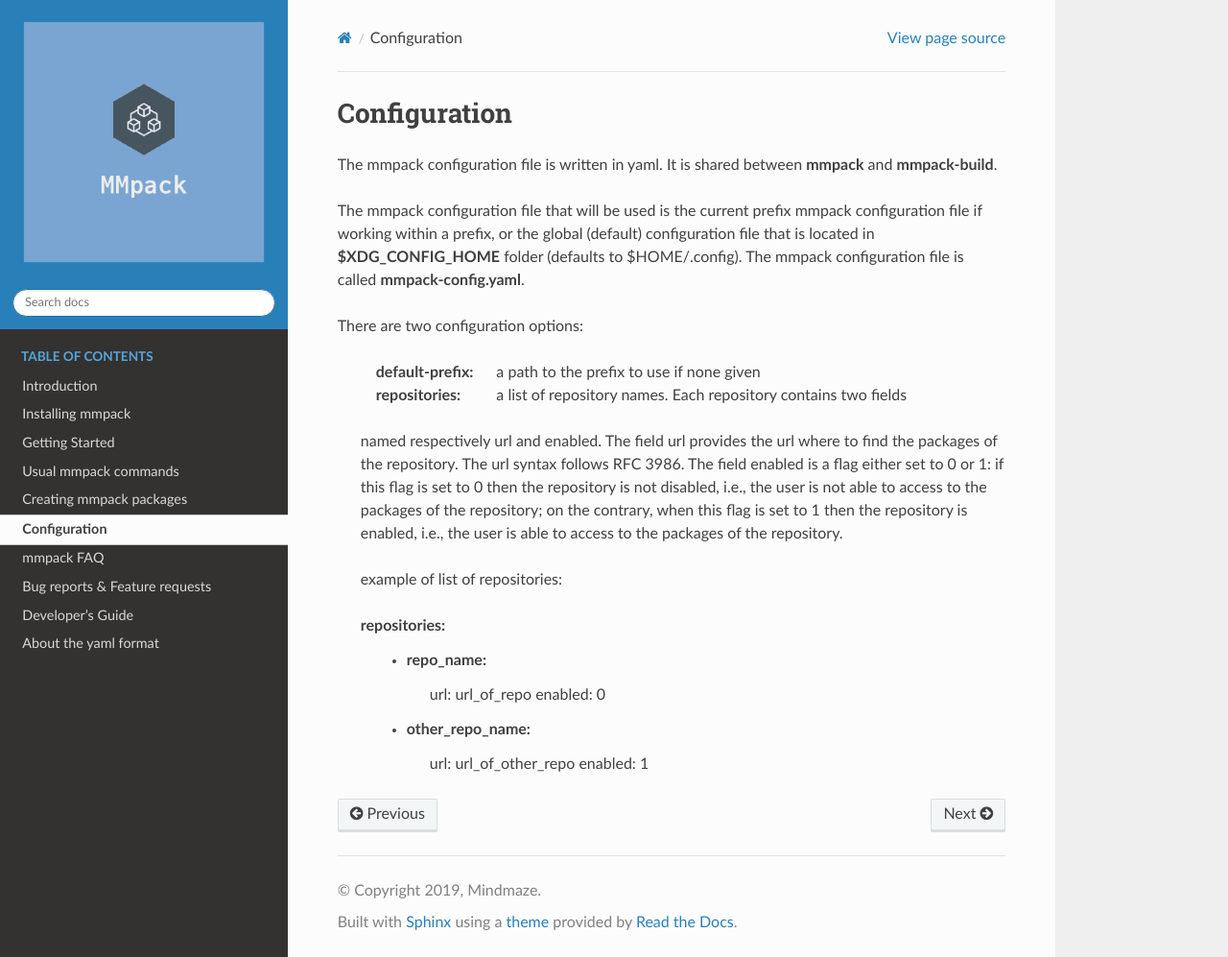
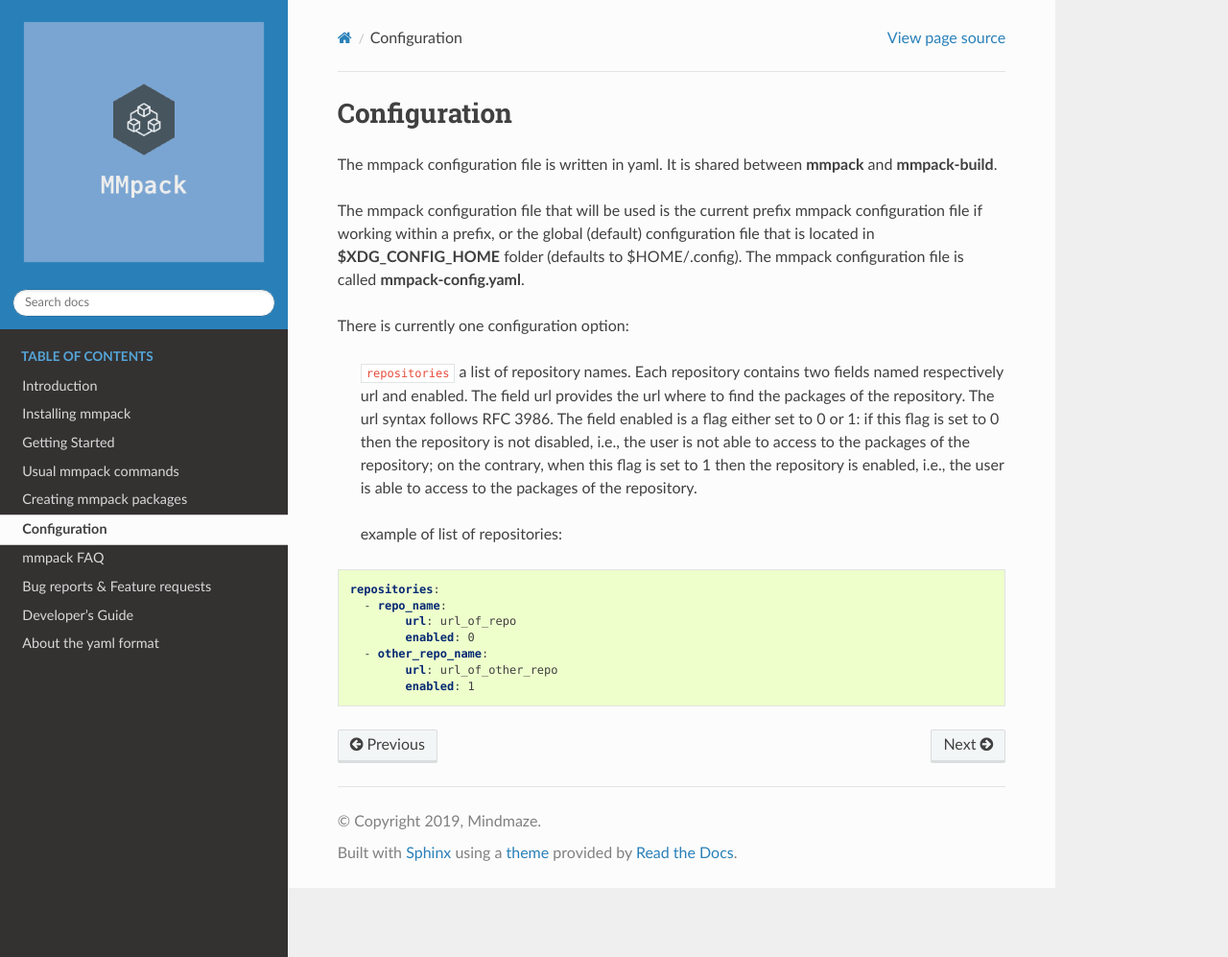
Before and after one commit to mmlabs-mindmaze/mmpack, a Sphinx documentation site: the page built from docs/configuration.rst, in a window 1280 px wide and 997 px high. Shown: the whole window at 96% size. Built offline with Sphinx 7.4.7 and the Read the Docs theme 2.0.0, drawn with Linux system fonts in a browser that asks for light colours.

Commit message:
update configuration documentation file
Change-Id: I8968697a83e59aea17d201e09a6fe11b48969a46

```diff
--- a/docs/configuration.rst
+++ b/docs/configuration.rst
@@ -9,10 +9,9 @@
 configuration file that is located in **$XDG_CONFIG_HOME** folder (defaults to
 $HOME/.config). The mmpack configuration file is called **mmpack-config.yaml**.
 
-There are two configuration options:
+There is currently one configuration option:
 
- :default-prefix: a path to the prefix to use if none given
- :repositories: a list of repository names. Each repository contains two fields
+ ``repositories`` a list of repository names. Each repository contains two fields
  named respectively url and enabled. The field url provides the url where to
  find the packages of the repository. The url syntax follows RFC 3986. The field
  enabled is a flag either set to 0 or 1: if this flag is set to 0 then the
@@ -23,10 +22,12 @@
 
  example of list of repositories:
 
- repositories:
-   - repo_name:
-         url: url_of_repo
-         enabled: 0
-   - other_repo_name:
-         url: url_of_other_repo
-         enabled: 1
+.. code-block:: yaml
+
+   repositories:
+     - repo_name:
+           url: url_of_repo
+           enabled: 0
+     - other_repo_name:
+           url: url_of_other_repo
+           enabled: 1
```
